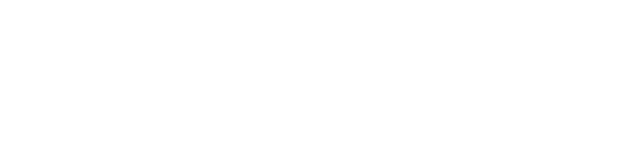
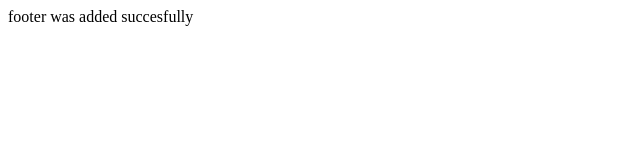
Before and after one commit to PapuSDLG/learn-git, a plain HTML site: page index.html in a window 1280 px wide. Shown: the whole page, without its empty margins (0-640 px from the left). Drawn offline with Linux system fonts and the light colour scheme.

Commit message:
add footer index file

```diff
--- a/index.html
+++ b/index.html
@@ -7,6 +7,6 @@
     <title>git learning</title>
 </head>
 <body>
-
+    footer was added succesfully
 </body>
 </html>
```
